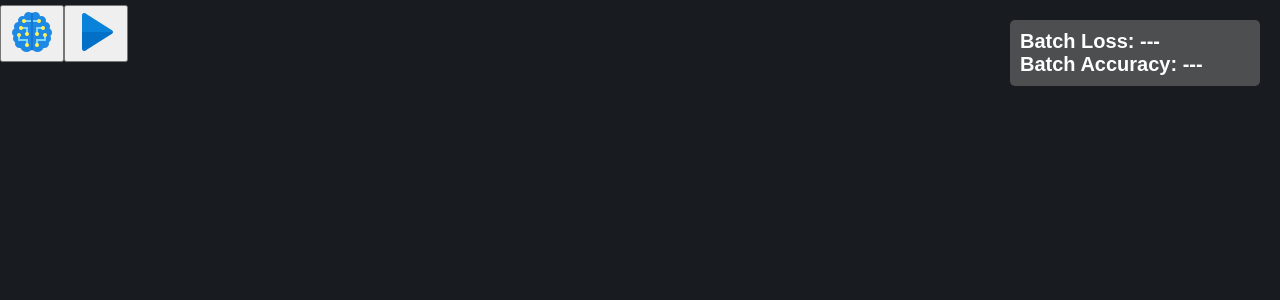
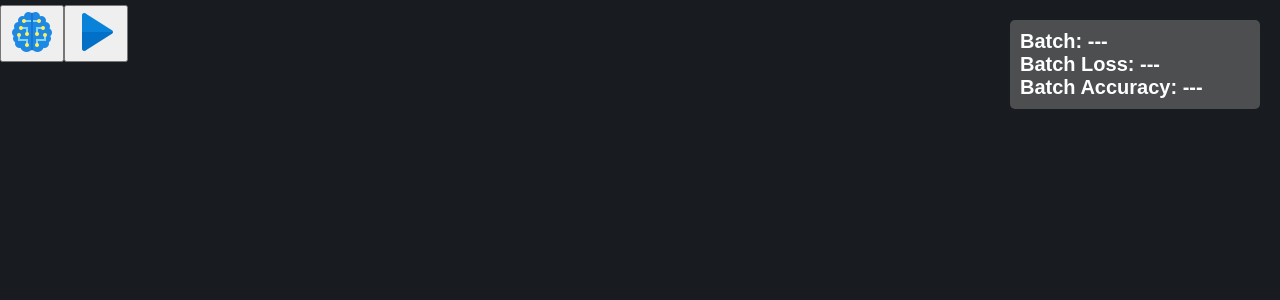
Before and after one commit to zmaqutu/3d-ann-visualuzer, a React (Create React App) app: page / in a window 1280 px wide. Shown: the top 300 px of the page. Built offline with nearby package versions, Linux system fonts and the light colour scheme; no server answers.

Commit message:
added batch number to ui

```diff
--- a/src/App.js
+++ b/src/App.js
@@ -77,6 +77,7 @@ function App() {
 				</button>
             </div>
 			<div className='metrics'>
+				<div className='batchNo'>Batch: ---</div>
 				<div className='loss'>Batch Loss: ---</div>
 				<div className='accuracy'>Batch Accuracy: ---</div>
 			</div>
--- a/src/components/NeuralNetwork.js
+++ b/src/components/NeuralNetwork.js
@@ -60,6 +60,7 @@ function NeuralNetwork(props) {
         // an array of 20 color InstancedBufferAttributes
         const [colorAttributesArray, setColorAttributesArray] = useState([])
 
+        const batchDiv = document.getElementsByClassName('batchNo')[0]
         const lossDiv = document.getElementsByClassName('loss')[0]
         const accuracyDiv = document.getElementsByClassName('accuracy')[0]
 
@@ -623,6 +624,7 @@ function NeuralNetwork(props) {
                                 const accuracy = neuralNetwork.animationPackage[trainingInstanceID].accuracy
 
                                 // update the loss and accuracy values
+                                batchDiv.innerHTML = 'Batch: ' + trainingInstanceID
                                 lossDiv.innerHTML = 'Bstch Loss: ' + loss
                                 accuracyDiv.innerHTML = 'Batch Accuracy: ' + accuracy
 
```
